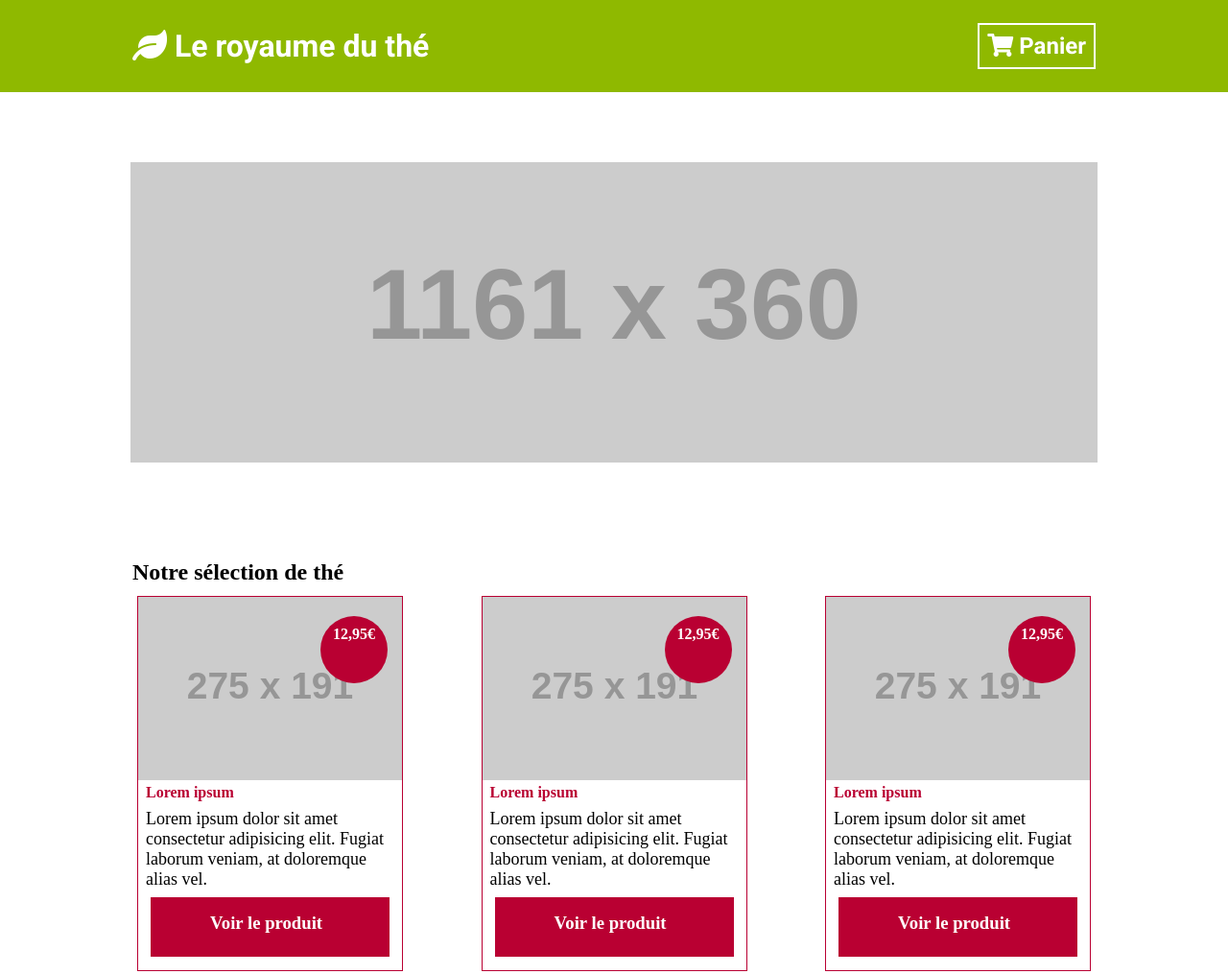
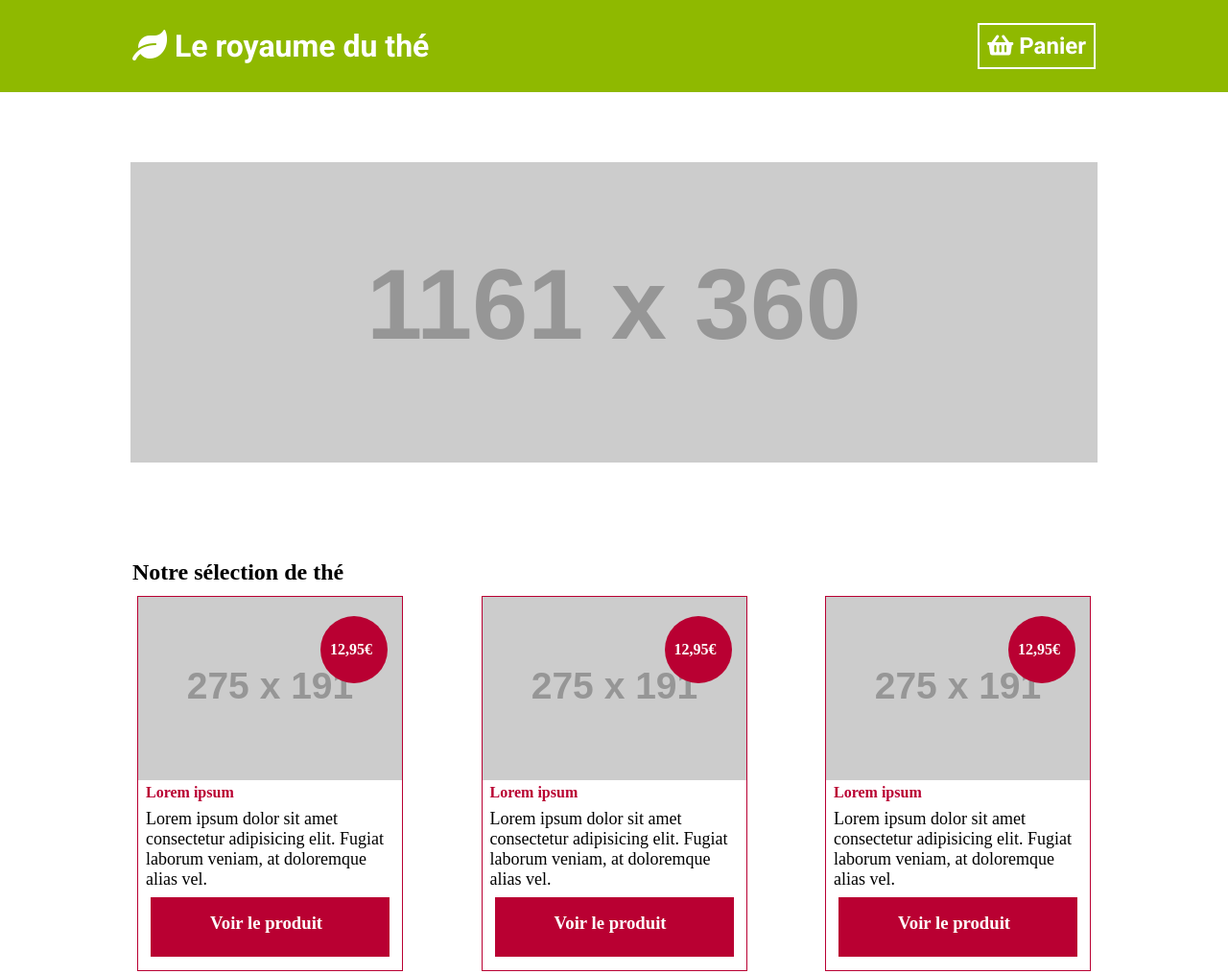
Before and after one commit to samuelrochwerg/Le-Royaume-du-the, a website: page index.html in a window 1280 px wide. Shown: the top 1015 px of the page at 96% size. Drawn offline with Linux system fonts and the light colour scheme; placeholder pictures from the web are drawn by us; a web font is replaced by a local one.

Commit message:
last updates

```diff
--- a/index.html
+++ b/index.html
@@ -27,7 +27,7 @@
                 </a>
                 <div class="bouton__panier">
                     <a href="">
-                        <h2><i class="fas fa-shopping-cart"></i> Panier</h2>
+                        <h2><i class="fas fa-shopping-basket"></i> Panier</h2>
                     </a>
                 </div>
             </div>
--- a/sass/pages/_index.scss
+++ b/sass/pages/_index.scss
@@ -62,6 +62,8 @@
     padding: 10px 10px;
     color: #fff;
     font-weight: bold;
+    display: flex;
+    align-items: center;
 
 }
 
@@ -110,5 +112,6 @@
 @media only screen and (max-width: 650px) {
     .section__notreentreprise {
         flex-direction: column;
+        margin: auto auto;
 }
 }
```
Also changed, not shown: public/css/style.css, 1 other file.
